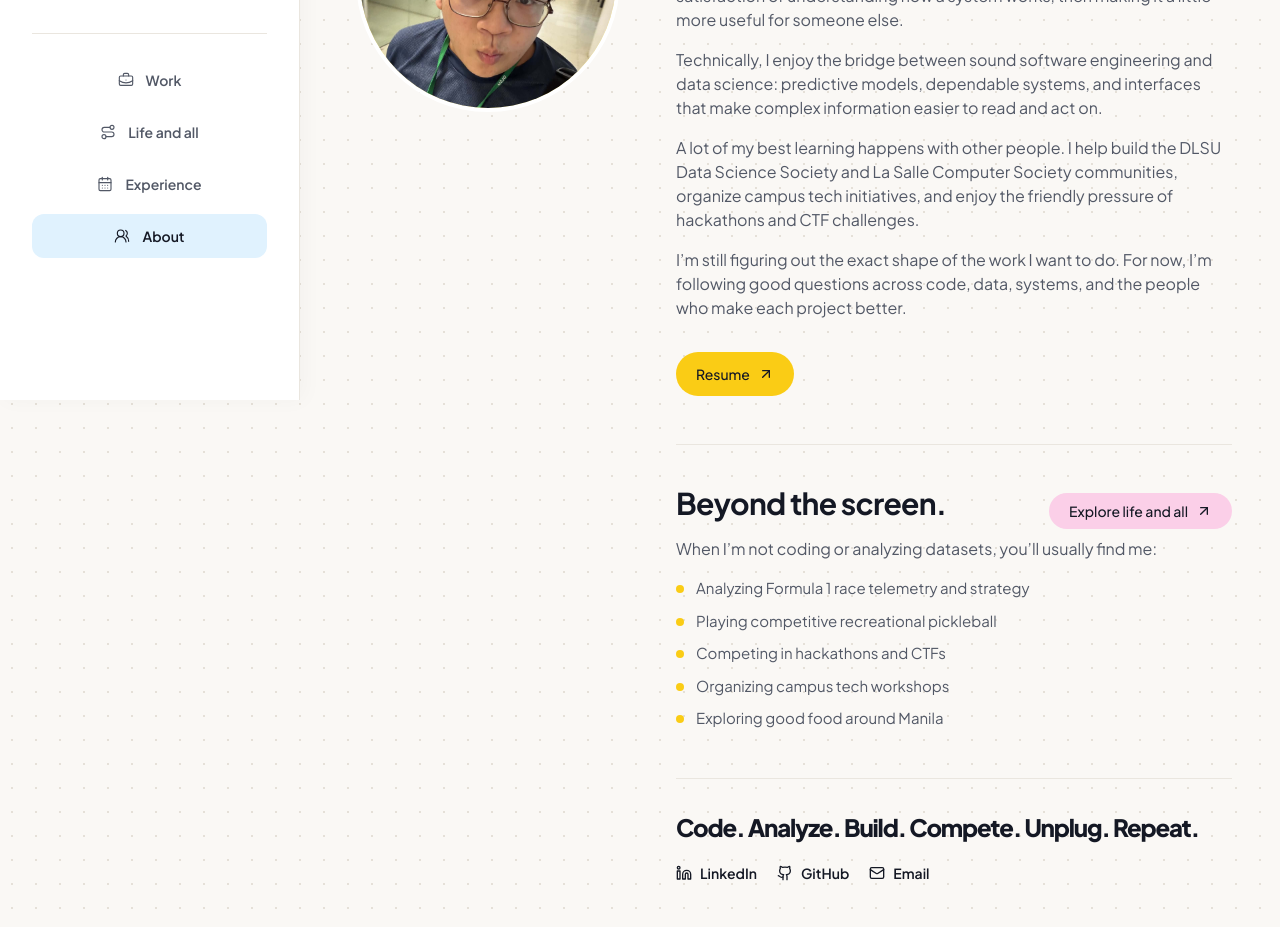
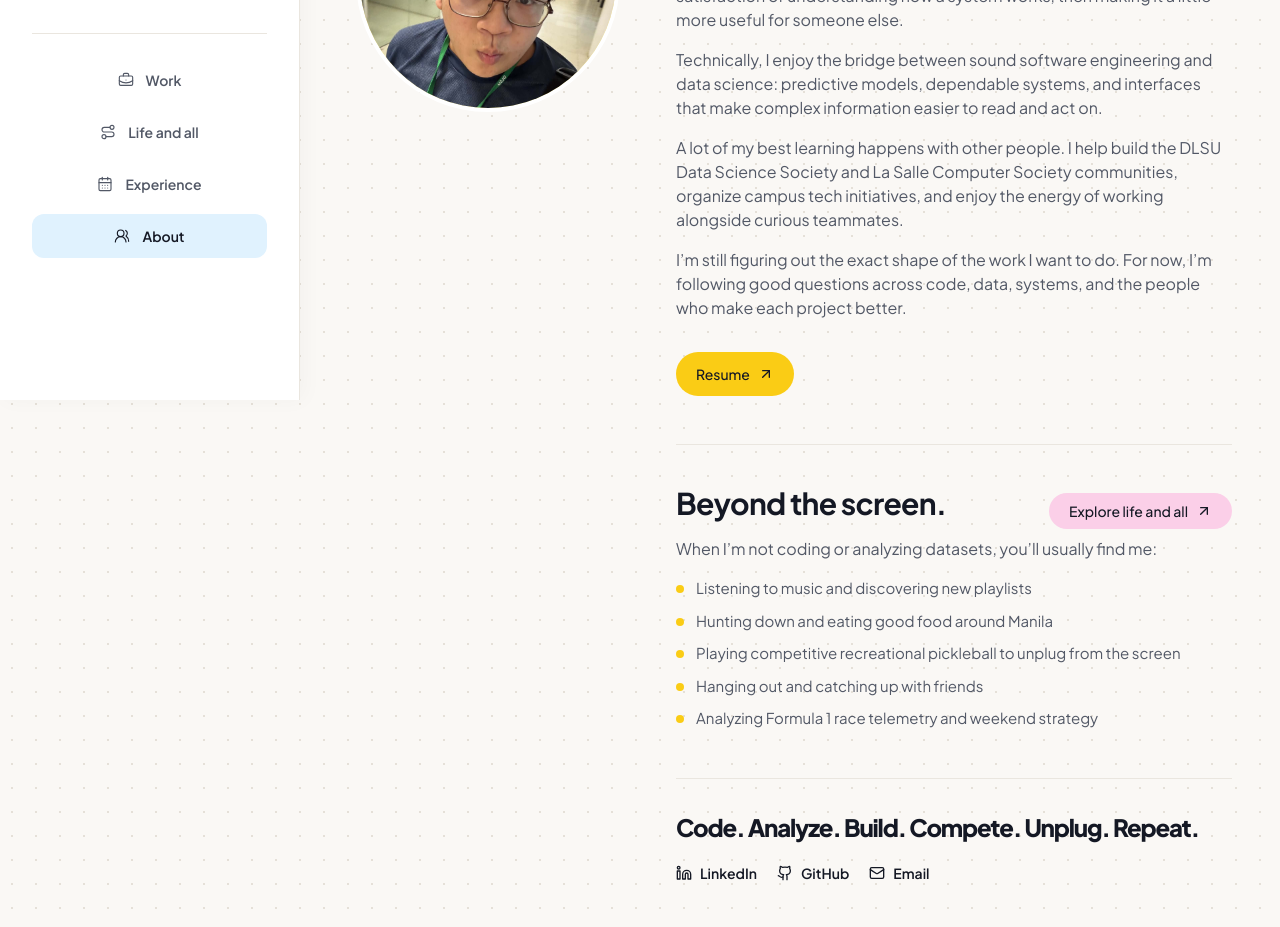
Before and after one commit to isthatpaul/Portfolio, a Next.js app: page /about in a window 1280 px wide. Shown: the part 400-1327 px from the top of the page. Built offline with nearby package versions, Linux system fonts and the light colour scheme.

Commit message:
feat(about): update personal interests and remove CTF mentions

```diff
--- a/src/data/portfolio.ts
+++ b/src/data/portfolio.ts
@@ -119,7 +119,7 @@ export const portfolioData = {
     paragraphs: [
       "I’m Paul, a Computer Science undergraduate majoring in Software Technology at De La Salle University, Class of 2028. I’m drawn to the quiet satisfaction of understanding how a system works, then making it a little more useful for someone else.",
       "Technically, I enjoy the bridge between sound software engineering and data science: predictive models, dependable systems, and interfaces that make complex information easier to read and act on.",
-      "A lot of my best learning happens with other people. I help build the DLSU Data Science Society and La Salle Computer Society communities, organize campus tech initiatives, and enjoy the friendly pressure of hackathons and CTF challenges.",
+      "A lot of my best learning happens with other people. I help build the DLSU Data Science Society and La Salle Computer Society communities, organize campus tech initiatives, and enjoy the energy of working alongside curious teammates.",
       "I’m still figuring out the exact shape of the work I want to do. For now, I’m following good questions across code, data, systems, and the people who make each project better.",
     ],
     resumeLabel: "Resume",
@@ -128,11 +128,11 @@ export const portfolioData = {
       ctaLabel: "Explore life and all",
       intro: "When I’m not coding or analyzing datasets, you’ll usually find me:",
       interests: [
-        "Analyzing Formula 1 race telemetry and strategy",
-        "Playing competitive recreational pickleball",
-        "Competing in hackathons and CTFs",
-        "Organizing campus tech workshops",
-        "Exploring good food around Manila",
+        "Listening to music and discovering new playlists",
+        "Hunting down and eating good food around Manila",
+        "Playing competitive recreational pickleball to unplug from the screen",
+        "Hanging out and catching up with friends",
+        "Analyzing Formula 1 race telemetry and weekend strategy",
       ],
     },
     signoff: "Code. Analyze. Build. Compete. Unplug. Repeat.",
```
